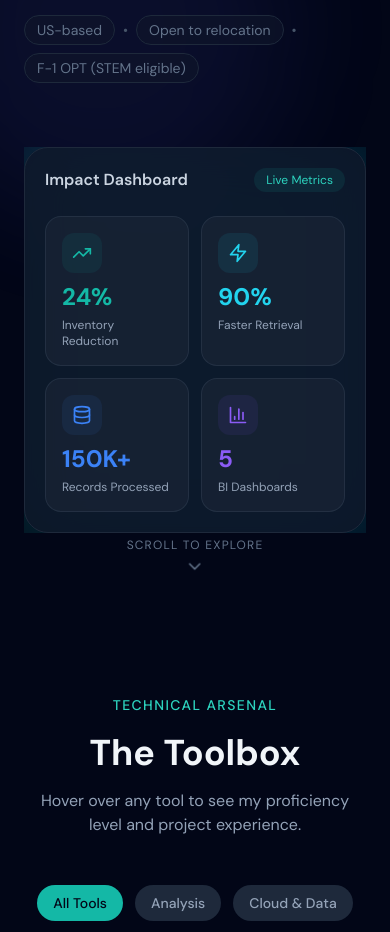
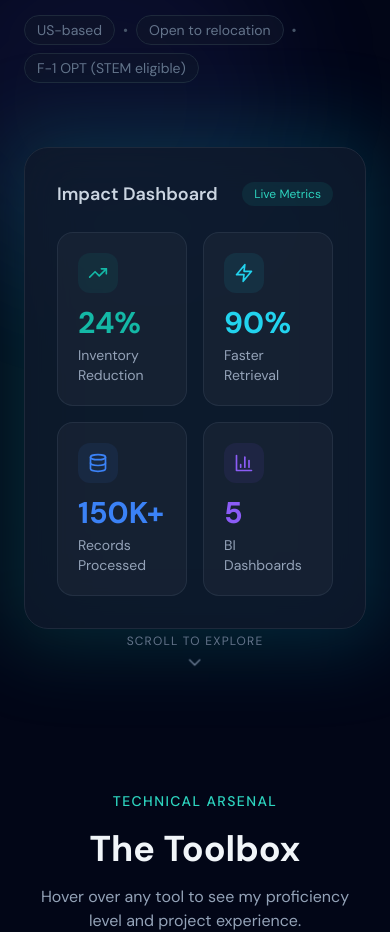
Before and after one commit to shubh9mehta/My-portfolio, a React (Vite) app: page / in a window 390 px wide. Shown: the part 956-1888 px from the top of the page. Built offline with nearby package versions, Linux system fonts and the light colour scheme.

Commit message:
impact dashboard

```diff
--- a/src/components/ImpactDashboard.jsx
+++ b/src/components/ImpactDashboard.jsx
@@ -1,3 +1,4 @@
+// src/components/ImpactDashboard.jsx
 import { TrendingUp, Zap, Database, BarChart3 } from 'lucide-react';
 import { useCounter } from '../hooks/useCounter';
 import { impactMetrics } from '../data/portfolioData';
@@ -17,7 +18,7 @@ const MetricCard = ({ metric, index }) => {
   return (
     <div
       ref={ref}
-      className="bg-slate-800/50 rounded-2xl p-4 sm:p-5 border border-slate-700/50 group hover:border-opacity-50 transition-all duration-300"
+      className="bg-slate-800/50 rounded-2xl p-5 border border-slate-700/50 group hover:border-opacity-50 transition-all duration-300"
       style={{
         '--hover-color': metric.color,
         animationDelay: `${index * 100}ms`,
@@ -31,45 +32,33 @@ const MetricCard = ({ metric, index }) => {
           <Icon className="w-5 h-5" style={{ color: metric.color }} />
         </div>
       </div>
-
-      <div
-        className="text-2xl sm:text-3xl font-bold leading-none"
-        style={{ color: metric.color }}
-      >
+      <div className="text-3xl font-bold" style={{ color: metric.color }}>
         {count}
         {metric.suffix}
       </div>
-
-      <div className="text-xs sm:text-sm text-slate-400 mt-2">
-        {metric.label}
-      </div>
+      <div className="text-sm text-slate-400 mt-1">{metric.label}</div>
     </div>
   );
 };
 
 const ImpactDashboard = () => {
   return (
-    // Key fix: contain glow + prevent horizontal scroll
-    <div className="relative w-full max-w-full overflow-hidden">
-      {/* Glow effect (contained) */}
-      <div className="pointer-events-none absolute inset-0">
-        <div className="absolute -inset-6 bg-gradient-to-r from-teal-500/20 to-cyan-500/20 rounded-3xl blur-2xl" />
-      </div>
+    <div className="relative">
+      {/* Glow effect */}
+      <div className="absolute -inset-4 bg-gradient-to-r from-teal-500/20 to-cyan-500/20 rounded-3xl blur-2xl" />
 
       {/* Dashboard card */}
-      <div className="relative w-full bg-slate-900/80 backdrop-blur-xl border border-slate-800 rounded-3xl p-5 sm:p-8">
+      <div className="relative bg-slate-900/80 backdrop-blur-xl border border-slate-800 rounded-3xl p-8">
         {/* Header */}
-        <div className="flex items-center justify-between gap-3 mb-6">
-          <h3 className="text-base sm:text-lg font-semibold text-slate-300">
-            Impact Dashboard
-          </h3>
-          <span className="shrink-0 px-3 py-1 bg-teal-500/10 text-teal-400 text-xs rounded-full">
+        <div className="flex items-center justify-between mb-6">
+          <h3 className="text-lg font-semibold text-slate-300">Impact Dashboard</h3>
+          <span className="px-3 py-1 bg-teal-500/10 text-teal-400 text-xs rounded-full">
             Live Metrics
           </span>
         </div>
 
         {/* Metrics Grid */}
-        <div className="grid grid-cols-2 gap-3 sm:gap-4">
+        <div className="grid grid-cols-2 gap-4">
           {impactMetrics.map((metric, index) => (
             <MetricCard key={metric.label} metric={metric} index={index} />
           ))}
```
